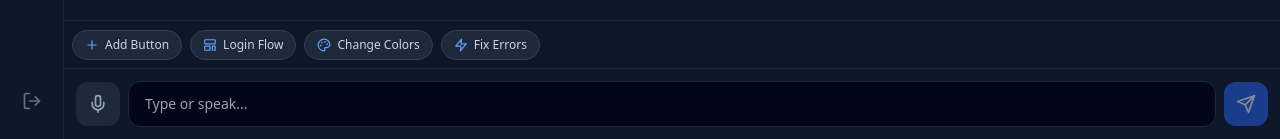
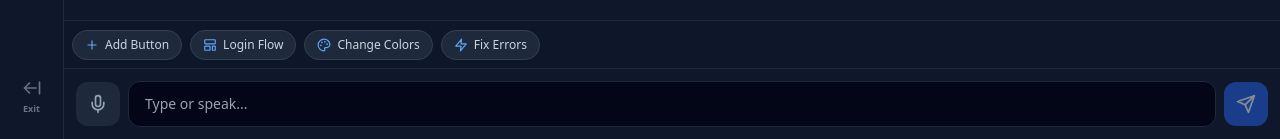
Before and after one commit to markolybrx/APK-Builder, a Next.js app: page /dashboard/1 in a window 1280 px wide. Shown: the part 661-800 px from the top of the page. Built offline with nearby package versions, Linux system fonts and the light colour scheme; no server answers; the database is empty.

Commit message:
Update NavigationRail.js

```diff
--- a/app/dashboard/[projectID]/components/NavigationRail.js
+++ b/app/dashboard/[projectID]/components/NavigationRail.js
@@ -1,9 +1,9 @@
 import {
   MessageSquare, Folder, Smartphone, Terminal,
-  Clock, Settings, LogOut
+  Clock, Settings, ArrowLeftFromLine
 } from "lucide-react";
 
-export default function NavigationRail({ activeView, setActiveView, triggerHaptic }) {
+export default function NavigationRail({ activeView, setActiveView, onExit, triggerHaptic }) {
 
   const navItems = [
     { id: 'chat', icon: MessageSquare, label: 'Chat' },
@@ -40,9 +40,14 @@ export default function NavigationRail({ activeView, setActiveView, triggerHapti
       </div>
 
       {/* Bottom Actions */}
-      <div className="mt-auto">
-         <button className="p-3 text-slate-500 hover:text-red-400 hover:bg-slate-800 rounded-xl transition-colors">
-            <LogOut className="w-5 h-5" />
+      <div className="mt-auto w-full px-2">
+         <button
+            onClick={onExit}
+            className="w-full flex flex-col items-center justify-center p-2 text-slate-500 hover:text-red-400 hover:bg-red-500/10 rounded-xl transition-colors aspect-square"
+            title="Exit Project"
+         >
+            <ArrowLeftFromLine className="w-5 h-5" />
+            <span className="text-[9px] font-bold mt-1">Exit</span>
          </button>
       </div>
     </nav>
```
